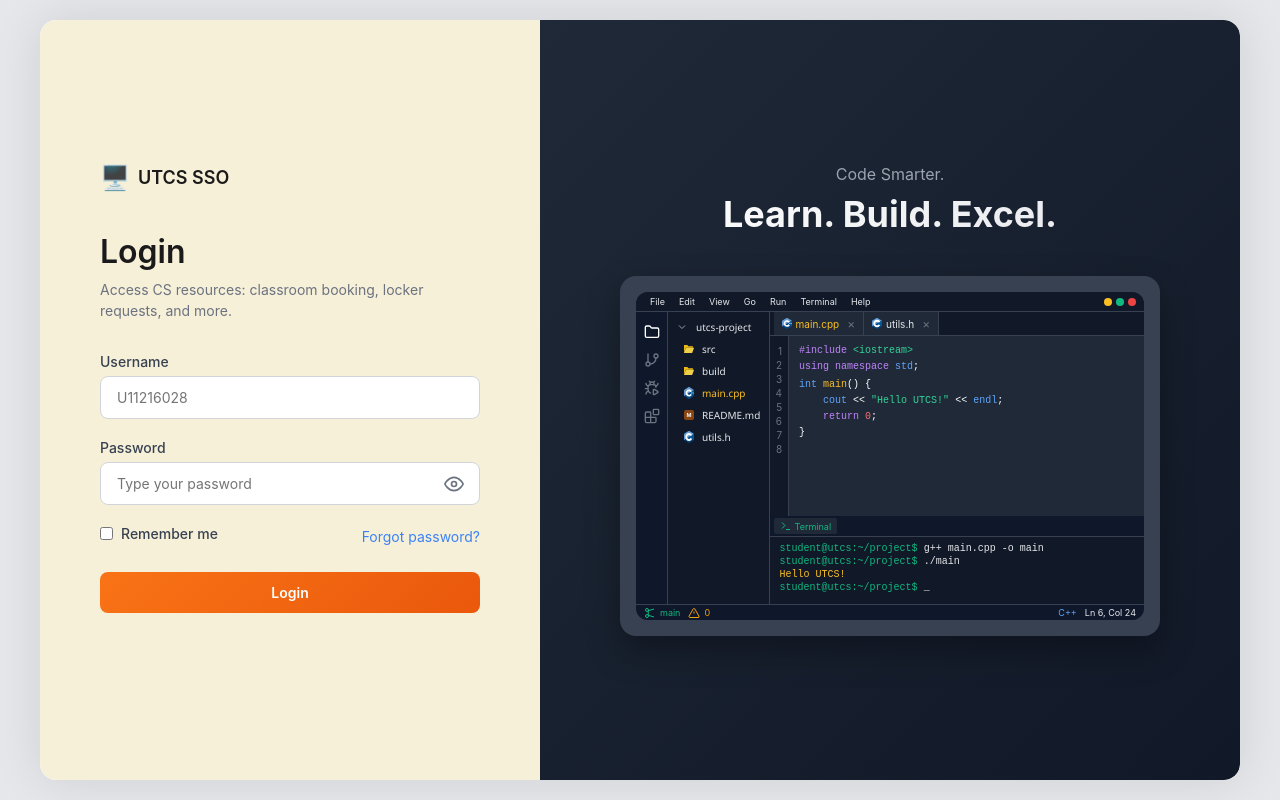
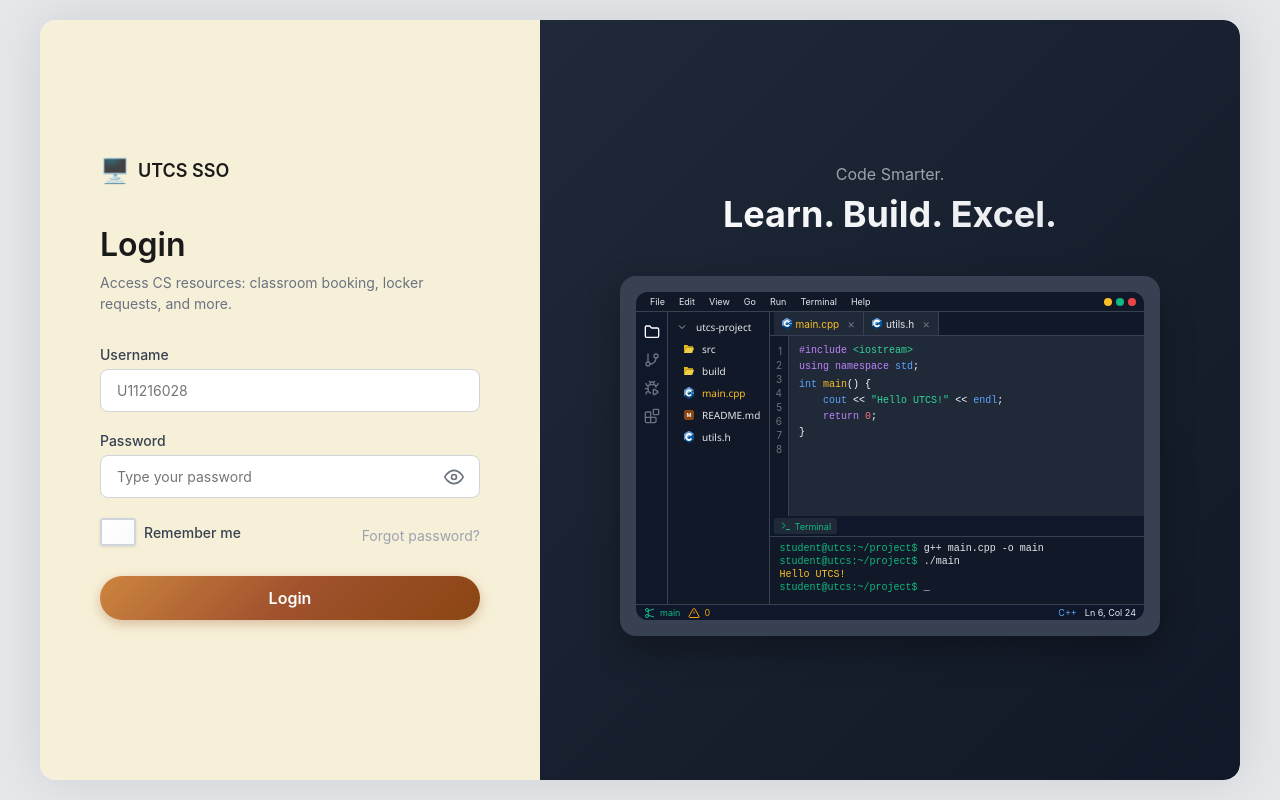
Before and after one commit to UTCS-G505/SSO-Frontend, a Vue app: page /login in a window 1280 px wide. Built offline with nearby package versions, Linux system fonts and the light colour scheme; the HTML template or start-up script is replaced by a standard one.

Commit message:
style: change the login button to gold

```diff
--- a/src/views/LoginView.vue
+++ b/src/views/LoginView.vue
@@ -234,7 +234,7 @@
                         <span class="file-name active">main.cpp</span>
                       </div>
                       <div class="file-item indent">
-                        <img src="@/assets/markdown.svg" alt="icon">
+                        <img src="@/assets/markdown.svg" alt="icon" />
                         <span class="file-name">README.md</span>
                       </div>
                       <div class="file-item indent">
@@ -625,6 +625,31 @@ input:disabled {
 .remember-me input[type='checkbox'] {
   width: auto;
   margin: 0;
+  appearance: none;
+  border: 2px solid #d1d5db;
+  border-radius: 3px;
+  background: linear-gradient(135deg, #ffffff 0%, #f9fafb 100%);
+  cursor: pointer;
+  position: relative;
+  transition: all 0.2s ease;
+  box-shadow: 0 1px 3px rgba(0, 0, 0, 0.1);
+}
+
+.remember-me input[type='checkbox']:checked {
+  background: linear-gradient(135deg, #a0522d 0%, #8b4513 100%);
+  border-color: #a0522d;
+  box-shadow: 0 2px 4px rgba(139, 69, 19, 0.3);
+}
+
+.remember-me input[type='checkbox']:checked::after {
+  content: '✓';
+  position: absolute;
+  top: 50%;
+  left: 50%;
+  transform: translate(-50%, -50%);
+  color: white;
+  font-size: 10px;
+  font-weight: bold;
 }
 
 .checkmark {
@@ -637,31 +662,56 @@ input:disabled {
 }
 
 .forgot-password {
-  color: #3b82f6;
+  color: #9ca3af;
   text-decoration: none;
   font-size: 14px;
 }
 
 .forgot-password:hover {
+  color: #6b7280;
   text-decoration: underline;
 }
 
 .login-btn {
   width: 100%;
   padding: 12px 16px;
-  background: linear-gradient(135deg, #f97316 0%, #ea580c 100%);
+  background: linear-gradient(135deg, #cd853f 0%, #a0522d 50%, #8b4513 100%);
   color: white;
   border: none;
-  border-radius: 8px;
-  font-size: 14px;
+  border-radius: 25px;
+  font-size: 16px;
   font-weight: 600;
   cursor: pointer;
-  transition: all 0.2s;
+  transition: all 0.3s ease;
+  box-shadow: 0 4px 12px rgba(139, 69, 19, 0.3);
+  position: relative;
+  overflow: hidden;
+}
+
+.login-btn::before {
+  content: '';
+  position: absolute;
+  top: 0;
+  left: -100%;
+  width: 100%;
+  height: 100%;
+  background: linear-gradient(90deg, transparent, rgba(255, 255, 255, 0.2), transparent);
+  transition: left 0.5s ease;
 }
 
 .login-btn:hover:not(:disabled) {
-  transform: translateY(-1px);
-  box-shadow: 0 4px 12px rgba(249, 115, 22, 0.4);
+  transform: translateY(-2px);
+  box-shadow: 0 6px 20px rgba(139, 69, 19, 0.4);
+  background: linear-gradient(135deg, #daa520 0%, #cd853f 50%, #a0522d 100%);
+}
+
+.login-btn:hover:not(:disabled)::before {
+  left: 100%;
+}
+
+.login-btn:active:not(:disabled) {
+  transform: translateY(0);
+  box-shadow: 0 2px 8px rgba(139, 69, 19, 0.3);
 }
 
 .login-btn:disabled {
```
